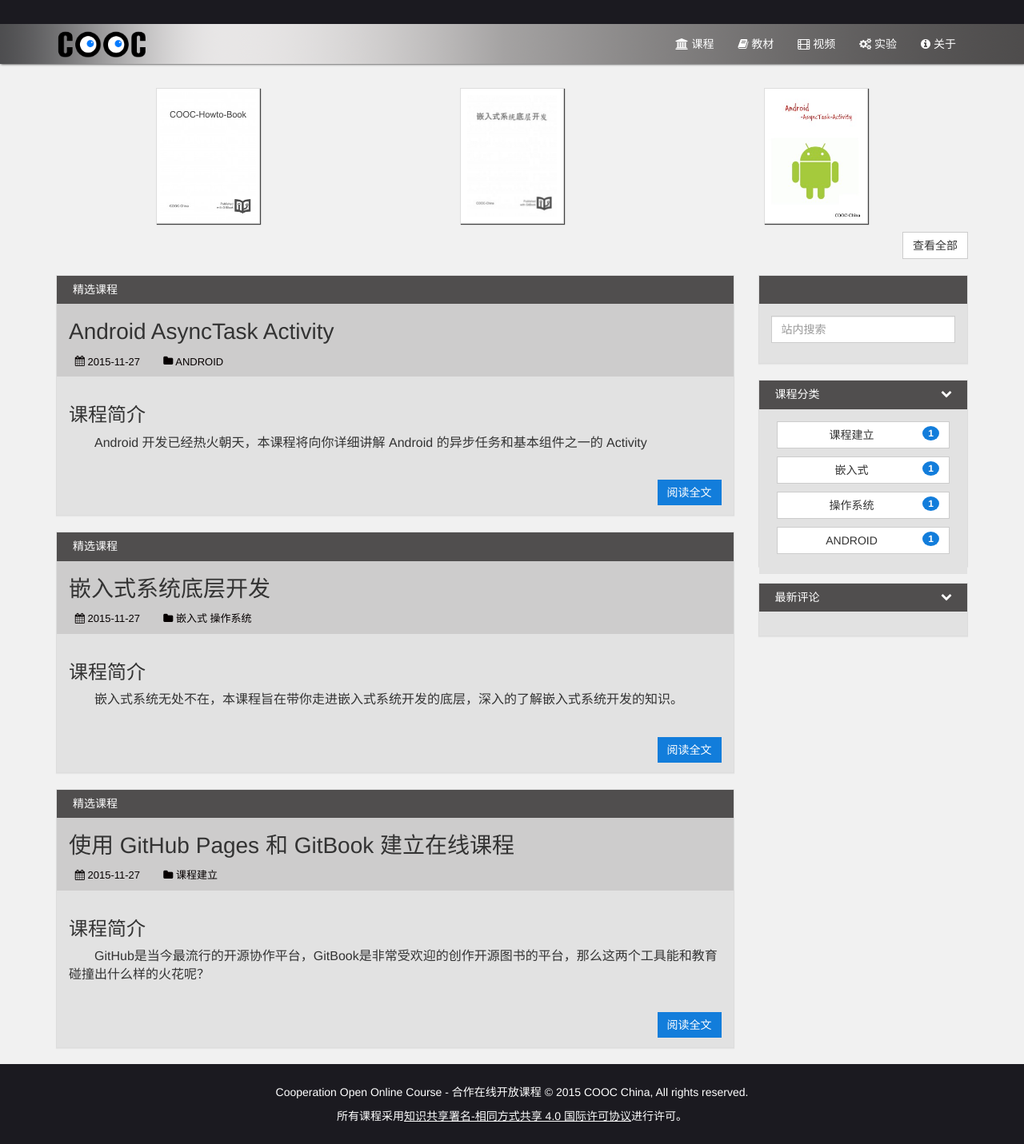
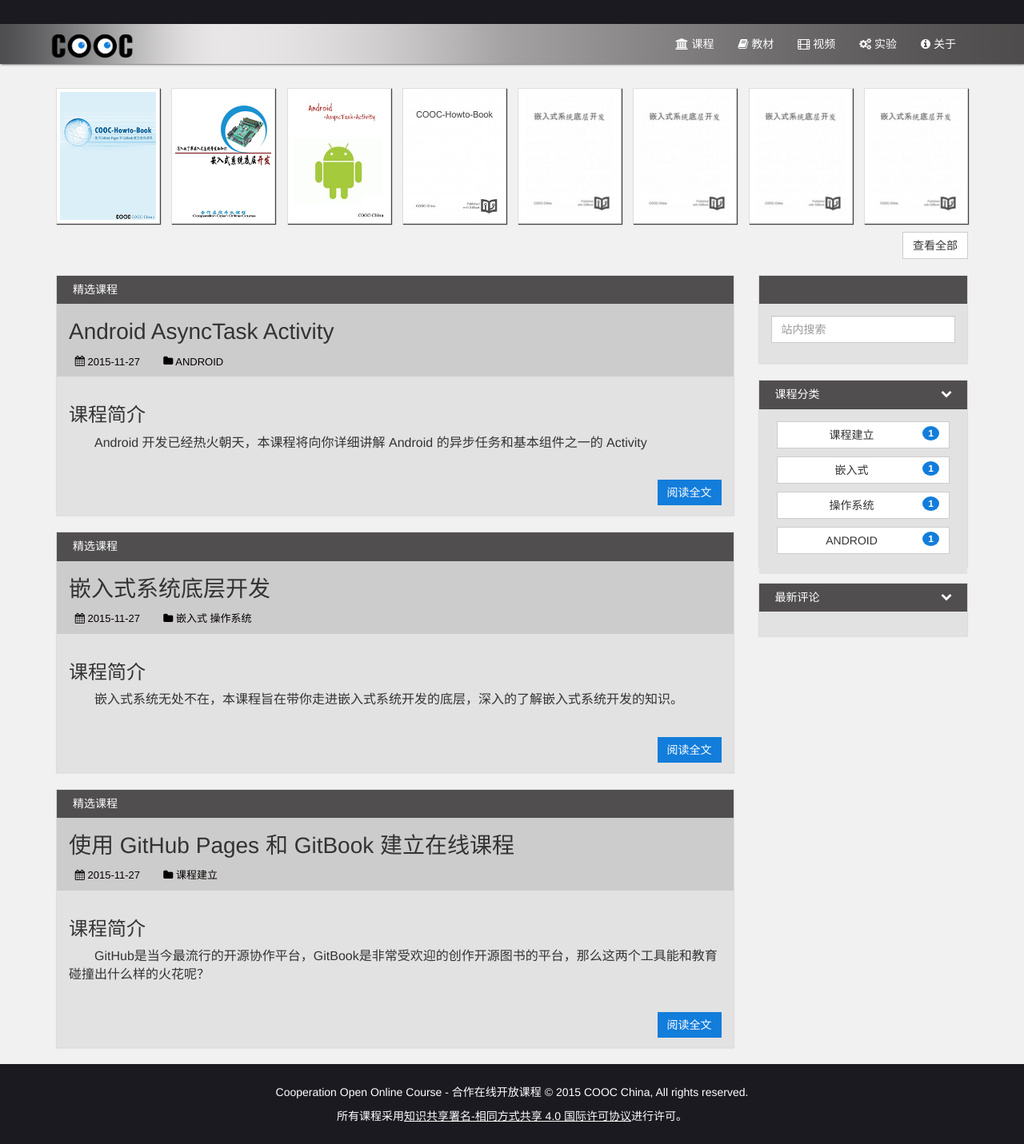
Before and after one commit to COOC-China/cooc-china.github.io, a Jekyll site: the page built from index.md, in a window 1280 px wide. Shown: the whole page at 80% size. Built offline with Jekyll 4.4.1, drawn with Linux system fonts in a browser that asks for light colours; comment, search, counter and statistics services are not loaded.

Commit message:
add some book thumail
Signed-off-by: XieQirong <ngxieqirong@gmail.com>

```diff
--- a/assets/_sass/_gallery.scss
+++ b/assets/_sass/_gallery.scss
@@ -12,7 +12,7 @@
             display:flex;
             flex: 1;
             flex-wrap: wrap;
-            justify-content: space-around;
+            justify-content: space-between;
             li{
                 margin-bottom: 10px;
                 img{
--- a/assets/_sass/_navbar.scss
+++ b/assets/_sass/_navbar.scss
@@ -18,8 +18,9 @@
         .navbar-brand {
             padding-top: 0px;
             padding-left: 0;
+            padding-bottom: 0;
             img {
-                max-height: 50px;
+                max-height: 100%;
             }
         }
     }
--- a/index.md
+++ b/index.md
@@ -2,6 +2,19 @@
 layout: index
 ---
 
-* [![使用 GitHub Pages 和 GitBook 建立在线课程](/images/book-thumb/cooc-howto-book.jpg)](https://www.gitbook.com/book/cooc-china/cooc-howto-book/details)
-* [![嵌入式系统底层开发](/images/book-thumb/embeded-system-develop.png)](https://cooc-china.gitbooks.io/embedded-system-development/content/)
+* [![使用 GitHub Pages 和 GitBook 建立在线课程](/images/book-thumb/howto_logo.png)](https://www.gitbook.com/book/cooc-china/cooc-howto-book/details)
+* [![嵌入式系统底层开发](/images/book-thumb/embed_logo.png)](https://cooc-china.gitbooks.io/embedded-system-development/content/)
 * [![Android AsyncTask Activity 课程](/images/book-thumb/android-asynctask-activity.jpg)](https://cooc-china.gitbooks.io/android-asynctask-activity/content/)
+* [![使用 GitHub Pages 和 GitBook 建立在线课程](/images/book-thumb/cooc-howto-book.jpg)](#)
+* [![嵌入式系统底层开发](/images/book-thumb/embeded-system-develop.png)](#)
+* [![嵌入式系统底层开发](/images/book-thumb/embeded-system-develop.png)](#)
+* [![嵌入式系统底层开发](/images/book-thumb/embeded-system-develop.png)](#)
+* [![嵌入式系统底层开发](/images/book-thumb/embeded-system-develop.png)](#)
+* [![使用 GitHub Pages 和 GitBook 建立在线课程](/images/book-thumb/howto_logo.png)](https://www.gitbook.com/book/cooc-china/cooc-howto-book/details)
+* [![嵌入式系统底层开发](/images/book-thumb/embed_logo.png)](https://cooc-china.gitbooks.io/embedded-system-development/content/)
+* [![Android AsyncTask Activity 课程](/images/book-thumb/android-asynctask-activity.jpg)](https://cooc-china.gitbooks.io/android-asynctask-activity/content/)
+* [![使用 GitHub Pages 和 GitBook 建立在线课程](/images/book-thumb/cooc-howto-book.jpg)](#)
+* [![嵌入式系统底层开发](/images/book-thumb/embeded-system-develop.png)](#)
+* [![嵌入式系统底层开发](/images/book-thumb/embeded-system-develop.png)](#)
+* [![嵌入式系统底层开发](/images/book-thumb/embeded-system-develop.png)](#)
+* [![嵌入式系统底层开发](/images/book-thumb/embeded-system-develop.png)](#)
```
Also changed, not shown: assets/images/cooc_logo.png, images/book-thumb/embed_logo.png (added), images/book-thumb/howto_logo.png (added).
